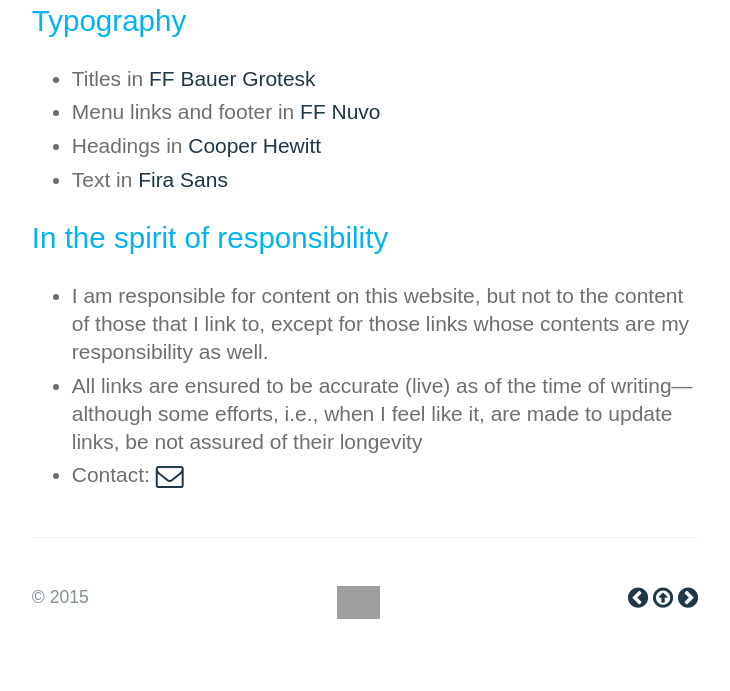
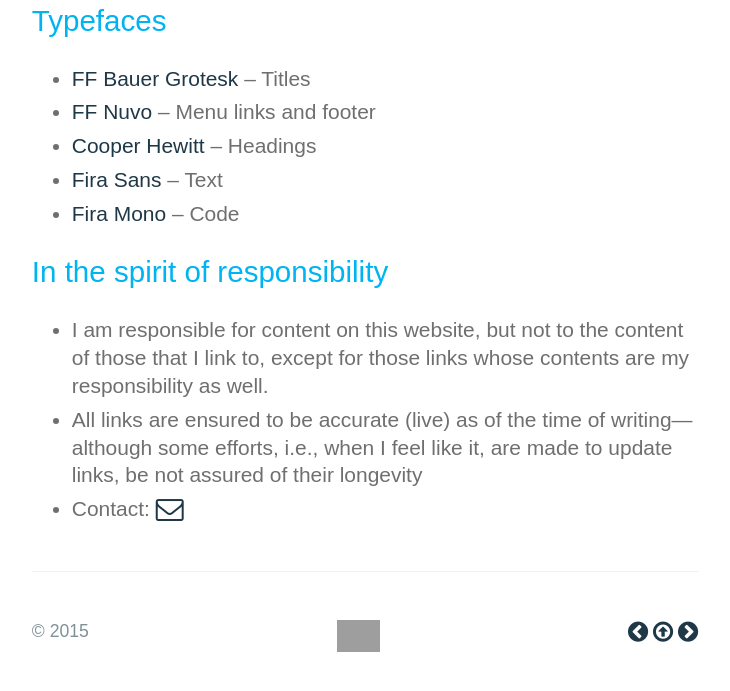
Before and after one commit to a-mar/a-mar.github.io, a Jekyll site: the page built from about/index.html, in a window 1280 px wide, cut to the strip 926-1648 px from the top of the page. Shown: the top 691 px of the strip, without its empty margins (275-1005 px from the left). Built offline with Jekyll 4.4.1, drawn with Linux system fonts in a browser that asks for light colours; nearby versions of some CDN libraries; some web fonts are replaced; library files that are not in the unit come from our copies; Markdown is read by kramdown in place of the engine named in the settings; grey boxes are pictures that could not be loaded.

Commit message:
Update index.html

```diff
--- a/about/index.html
+++ b/about/index.html
@@ -18,12 +18,13 @@
 </ul>
 <a href="/" target="_blank"><img class="displayed" alt="Home" src="https://raw.githubusercontent.com/a-mar/shiz/master/meh/aaol.png" width="83"></a>
 
-<h2>Typography</h2>
+<h2>Typefaces</h2>
 <ul>
-	<li>Titles in <a target="_blank" title="FF Bauer Grotesk" href="https://www.fontfont.com/fonts/bauer-grotesk">FF Bauer Grotesk</a></li>
-	<li>Menu links and footer in <a target="_blank" title="FF Nuvo" href="https://www.fontfont.com/fonts/nuvo">FF Nuvo</a></li>
-	<li>Headings in <a target="_blank" title="Cooper Hewitt" href="http://www.cooperhewitt.org/open-source-at-cooper-hewitt/cooper-hewitt-the-typeface-by-chester-jenkins/">Cooper Hewitt</a></li>
-	<li>Text in <a target="_blank" title="Fira Sans" href="http://www.carrois.com/fira-4-1/">Fira Sans</a></li>
+	<li><a target="_blank" title="FF Bauer Grotesk" href="https://www.fontfont.com/fonts/bauer-grotesk">FF Bauer Grotesk</a> &ndash; Titles</li>
+	<li><a target="_blank" title="FF Nuvo" href="https://www.fontfont.com/fonts/nuvo">FF Nuvo</a> &ndash; Menu links and footer</li>
+	<li><a target="_blank" title="Cooper Hewitt" href="http://www.cooperhewitt.org/open-source-at-cooper-hewitt/cooper-hewitt-the-typeface-by-chester-jenkins/">Cooper Hewitt</a> &ndash; Headings</li>
+	<li><a target="_blank" title="Fira Sans" href="http://www.carrois.com/fira-4-1/">Fira Sans</a> &ndash; Text</li>
+	<li><a target="_blank" title="Fira Mono" href="http://www.carrois.com/fira-4-1/">Fira Mono</a> &ndash; Code</li>
 </ul>
 
 <h2>In the spirit of responsibility</h2>
```
